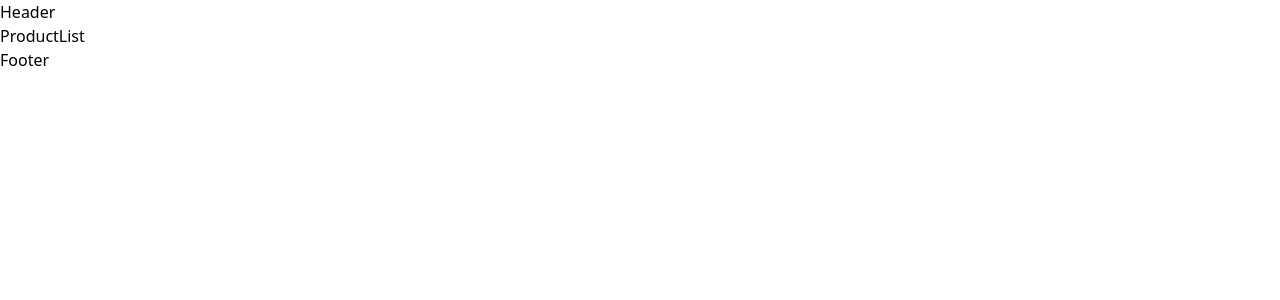
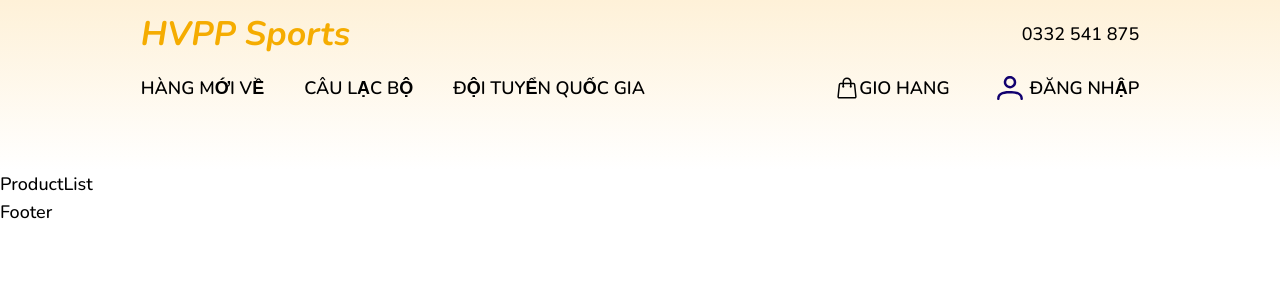
Before and after one commit to AmosIvor/football_shop, a React (Vite) app: page /products in a window 1280 px wide. Shown: the top 300 px of the page. Built offline with nearby package versions, Linux system fonts and the light colour scheme.

Commit message:
coding UI for header

```diff
--- a/index.html
+++ b/index.html
@@ -4,7 +4,12 @@
     <meta charset="UTF-8" />
     <link rel="icon" type="image/svg+xml" href="/ic-football-shop.png" />
     <meta name="viewport" content="width=device-width, initial-scale=1.0" />
-    <link rel="stylesheet" href="/path/to/reset-css/reset.css" />
+    <link rel="preconnect" href="https://fonts.googleapis.com" />
+    <link rel="preconnect" href="https://fonts.gstatic.com" crossorigin />
+    <link
+      href="https://fonts.googleapis.com/css2?family=Nunito:ital,wght@0,300;0,400;0,500;0,600;0,700;1,300;1,400;1,500;1,600;1,700&display=swap"
+      rel="stylesheet"
+    />
     <title>Football Shop</title>
   </head>
   <body>
--- a/src/App.tsx
+++ b/src/App.tsx
@@ -2,7 +2,7 @@
 
 function App() {
   const routeElements = useRouteElements()
-  return <div>{routeElements}</div>
+  return <div className='font-Nunito text-lg font-medium'>{routeElements}</div>
 }
 
 export default App
--- a/src/components/Header/Header.tsx
+++ b/src/components/Header/Header.tsx
@@ -1,3 +1,60 @@
+import { Link } from 'react-router-dom'
+import user from '../../assets/icons/user.svg'
+
 export default function Header() {
-  return <div>Header</div>
+  return (
+    <div className='flex h-[170px] w-full justify-center bg-gradient-to-b from-football-sub to-white font-Nunito'>
+      <div className='w-[78%]'>
+        <div className='top-header mt-5 flex items-center justify-between'>
+          <Link
+            to='/'
+            className='logo lg:[text-40px] text-[28px] font-bold italic text-football-primary md:text-[34px]'
+          >
+            HVPP Sports
+          </Link>
+          <div className='phone'>0332 541 875</div>
+        </div>
+        <div className='navbar-container mt-5 flex items-center font-semibold uppercase'>
+          <div className='left-container flex basis-8/12 items-center gap-10'>
+            <Link to='/register' className='asir-top-menu-item'>
+              Hàng mới về
+            </Link>
+            <Link to='/register' className='asir-top-menu-item hidden lg:inline-block'>
+              Câu lạc bộ
+            </Link>
+            <Link to='/register' className='asir-top-menu-item hidden lg:inline-block'>
+              Đội tuyển quốc gia
+            </Link>
+          </div>
+          <div className='right-container flex basis-4/12 items-center justify-end gap-10'>
+            <Link to='/register' className='flex items-center'>
+              <div className='cart'>
+                <svg
+                  xmlns='http://www.w3.org/2000/svg'
+                  fill='none'
+                  viewBox='0 0 24 24'
+                  strokeWidth={1.5}
+                  stroke='currentColor'
+                  className='h-6 w-6'
+                >
+                  <path
+                    strokeLinecap='round'
+                    strokeLinejoin='round'
+                    d='M15.75 10.5V6a3.75 3.75 0 10-7.5 0v4.5m11.356-1.993l1.263 12c.07.665-.45 1.243-1.119 1.243H4.25a1.125 1.125 0 01-1.12-1.243l1.264-12A1.125 1.125 0 015.513 7.5h12.974c.576 0 1.059.435 1.119 1.007zM8.625 10.5a.375.375 0 11-.75 0 .375.375 0 01.75 0zm7.5 0a.375.375 0 11-.75 0 .375.375 0 01.75 0z'
+                  />
+                </svg>
+              </div>
+              <span className='asir-top-menu-item hidden xl:inline-block'>Gio hang</span>
+            </Link>
+            <Link to='/register' className='flex items-center'>
+              <div className='h-[40px] w-[40px]'>
+                <img src={user} alt='' className='h-full w-full object-cover' />
+              </div>
+              <span className='asir-top-menu-item hidden xl:inline-block'>Đăng nhập</span>
+            </Link>
+          </div>
+        </div>
+      </div>
+    </div>
+  )
 }
--- a/src/index.css
+++ b/src/index.css
@@ -1,6 +1,11 @@
 @tailwind base;
 @tailwind components;
 @tailwind utilities;
+
+.asir-top-menu-item {
+  @apply hover:text-football-primary after:bg-football-primary relative after:absolute after:bottom-0 after:left-0 after:h-0.5 after:w-0 after:transition-all after:duration-100 after:ease-in-out hover:after:w-full;
+}
+
 /*
 :root {
   font-family: Inter, system-ui, Avenir, Helvetica, Arial, sans-serif;
--- a/tailwind.config.js
+++ b/tailwind.config.js
@@ -2,7 +2,31 @@
 export default {
   content: ['./index.html', './src/**/*.{js,ts,jsx,tsx}'],
   theme: {
-    extend: {}
+    extend: {
+      fontFamily: {
+        Nunito: ['Nunito', 'sans-serif']
+      },
+      colors: {
+        football: {
+          sub: '#FEF1D8',
+          primary: '#F5AC00'
+        }
+      },
+      keyframes: {
+        slideDown: {
+          '0%': { transform: 'translateY(-100%)' },
+          '100%': { transform: 'translateY(0)' }
+        },
+        fadeIn: {
+          from: { opacity: 0 },
+          to: { opacity: 1 }
+        }
+      },
+      animation: {
+        slideDown: 'slideDown 0.4s ease-in-out',
+        fadeIn: 'fadeIn 0.5s ease-in-out'
+      }
+    }
   },
   plugins: []
 }
```
Also changed, not shown: src/assets/icons/prime_user.jpg (added), src/assets/icons/user.svg (added).
